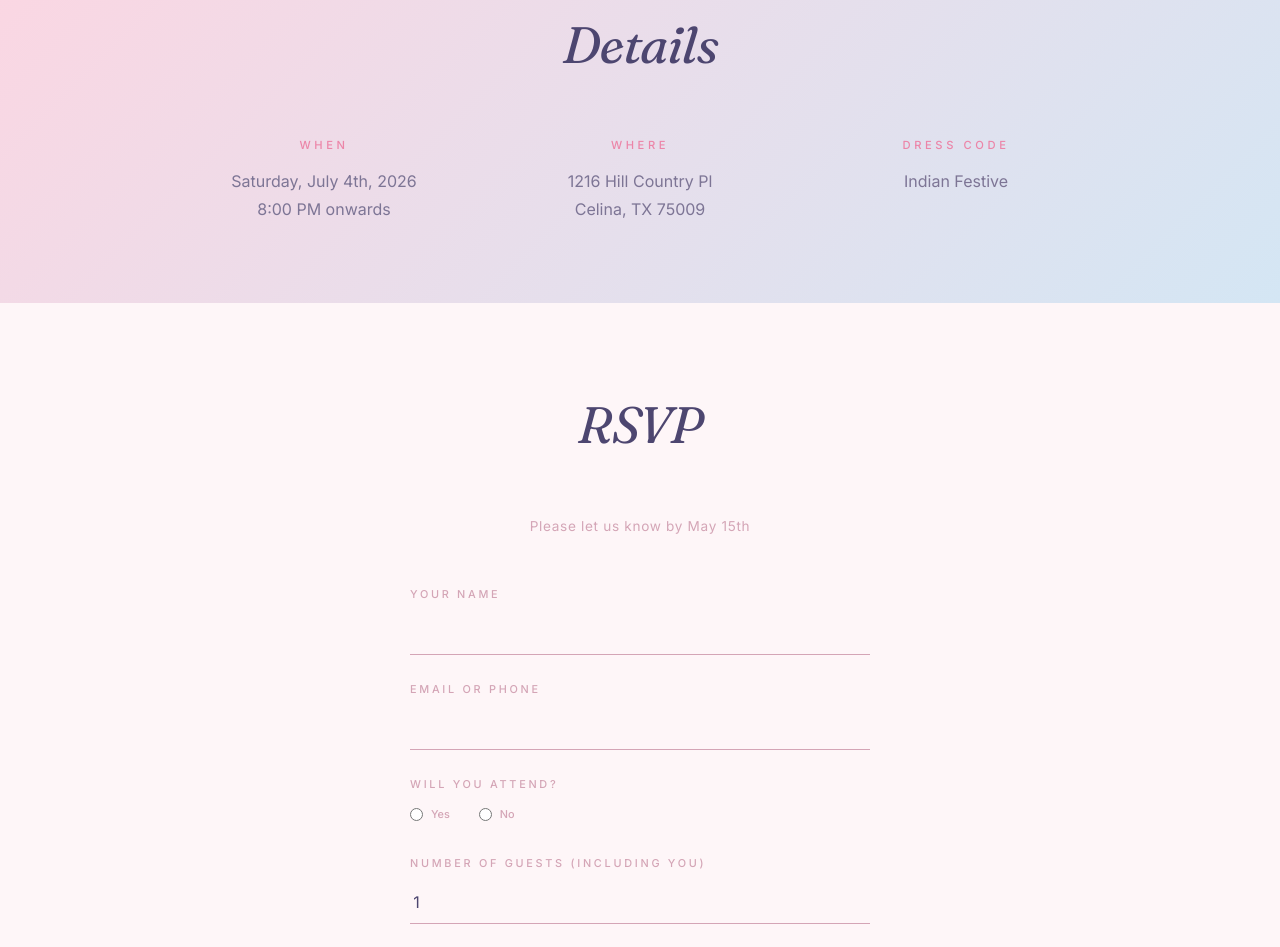
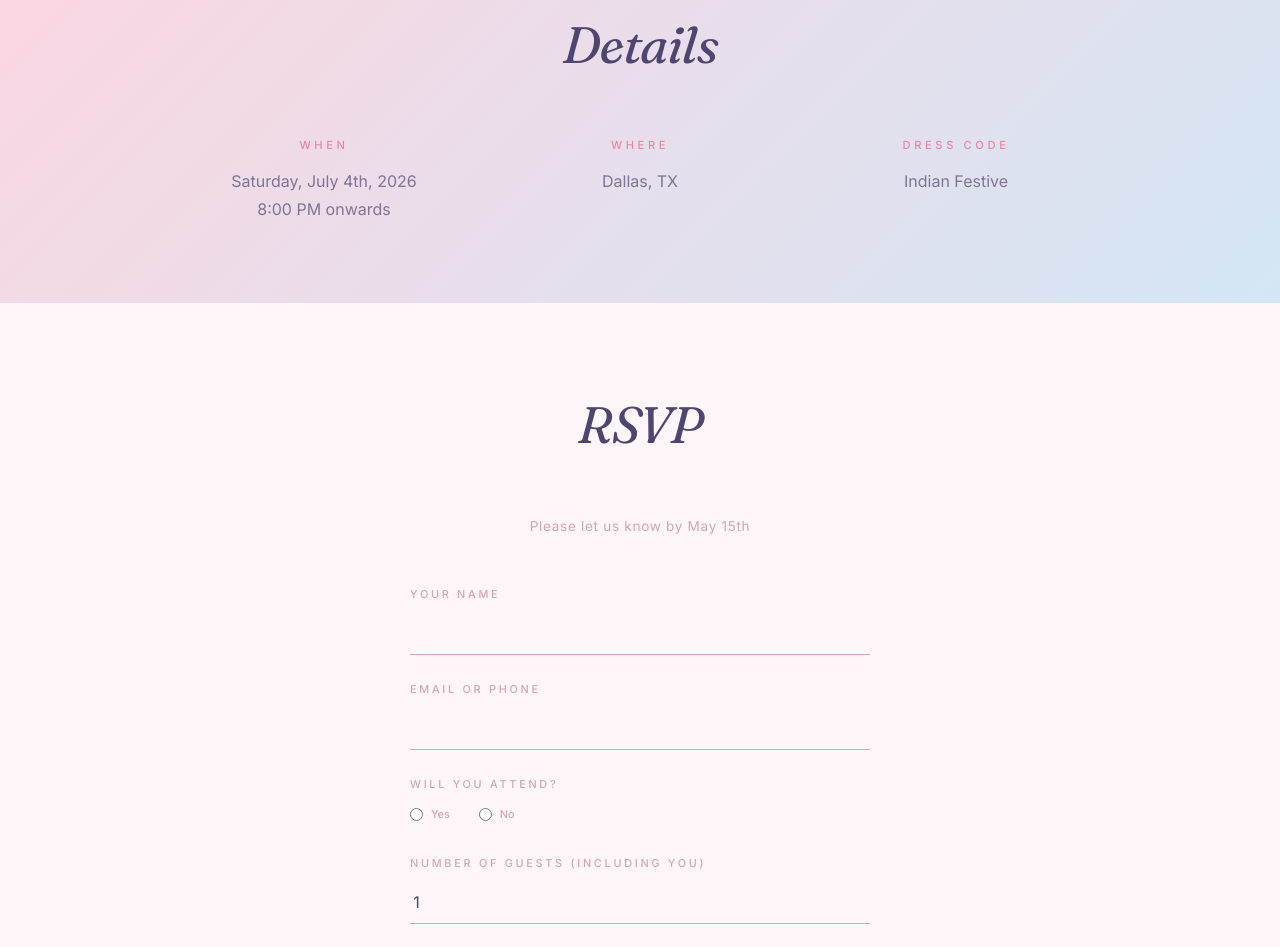
Before and after one commit to Tejaswini030/engagement, a plain HTML site: page index.html in a window 1280 px wide. Shown: the part 3227-4174 px from the top of the page. Drawn offline with Linux system fonts and the light colour scheme; no server answers; a web font is replaced by a local one.

Commit message:
Hide exact venue address; show Dallas, TX

```diff
--- a/index.html
+++ b/index.html
@@ -77,7 +77,7 @@
       </div>
       <div class="detail reveal" style="--delay: 0.25s">
         <h3>Where</h3>
-        <p>1216 Hill Country Pl<br />Celina, TX 75009</p>
+        <p>Dallas, TX</p>
       </div>
       <div class="detail reveal" style="--delay: 0.4s">
         <h3>Dress Code</h3>
```
